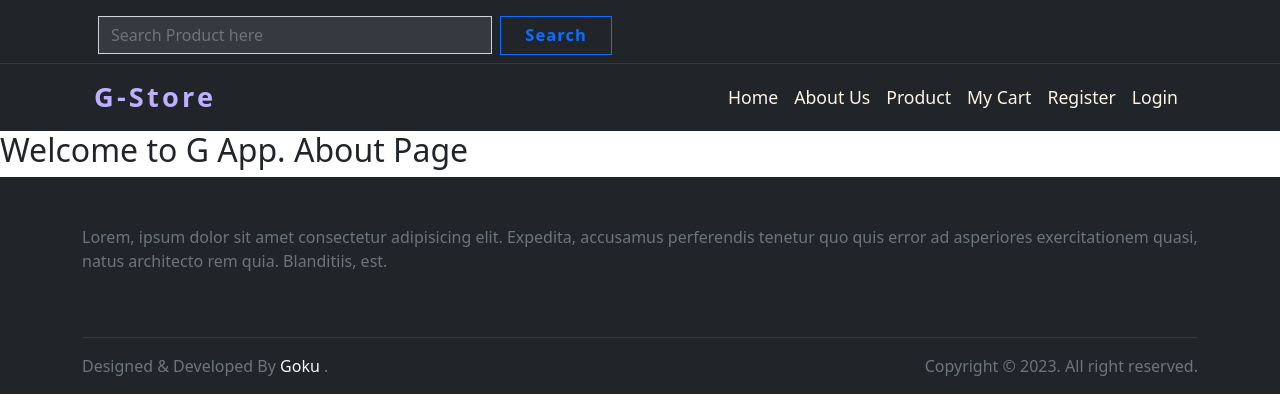
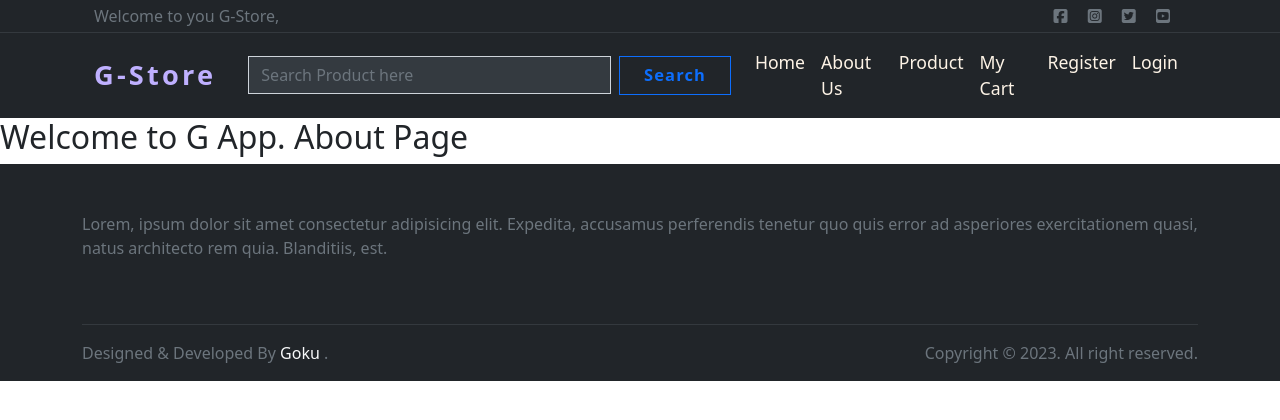
Before and after one commit to gokarna123-goku/g_store, a Django app: template templates/about.html in a window 1280 px wide. Shown: the top 420 px of the page. Run offline with Django 3.2, Linux system fonts and the light colour scheme; the template is opened without the code that fills it, so the values that code supplies are empty; some libraries are stand-ins or nearby versions.

Commit message:
changes over the navbar section

```diff
--- a/templates/navbar.html
+++ b/templates/navbar.html
@@ -1,5 +1,29 @@
 <div class="container-fluid px-0 mx-0 bg-dark">
-    <div class="container col-lg-11 pt-3 pb-2">
+    <div class="container col-lg-11 py-1 px-4">
+        <div class="d-flex justify-content-between align-items-center">
+            <div class="message">
+                <p class="text text-secondary mb-0">Welcome to you G-Store,</p>
+            </div>
+            <div class="social_icons">
+                <a href="#" class="text-decoration-none me-3 text-secondary">
+                    <i class="fa-brands fa-square-facebook"></i>
+                </a>
+                <a href="#" class="text-decoration-none me-3 text-secondary">
+                    <i class="fa-brands fa-square-instagram"></i>
+                </a>
+                <a href="#" class="text-decoration-none me-3 text-secondary">
+                    <i class="fa-brands fa-square-twitter"></i>
+                </a>
+                <a href="#" class="text-decoration-none me-3 text-secondary">
+                    <i class="fa-brands fa-square-youtube"></i>
+                </a>
+            </div>
+        </div>
+    </div>
+    <!--  -->
+    <hr class="bg-secondary my-0">
+    <!--  -->
+    <!-- <div class="container col-lg-11 py-2">
         <div class="row">
             <div class="col-md-6 me-auto">
                 <form action="{% url 'ecomapp:search' %}" method="GET">
@@ -12,7 +36,7 @@
             </div>
         </div>
     </div>
-    <hr class="bg-secondary my-0">
+    <hr class="bg-secondary my-0"> -->
     <div class="container col-lg-11 my-0">
         <nav class="navbar navbar-expand-lg my-0">
             <div class="container-fluid navbar_section">
@@ -22,6 +46,15 @@
                     aria-label="Toggle navigation">
                     <i class="fa-solid fa-bars-staggered text-light"></i>
                 </button>
+                <div class="search_section w-50">
+                    <form action="{% url 'ecomapp:search' %}" method="GET">
+                        <div class="d-flex align-items-center mx-3">
+                            <input type="search" class="form-control me-2 search_input" name="keyword" placeholder="Search Product here"
+                                required>
+                            <button type="submit" class="btn btn-outline-primary px-4">Search</button>
+                        </div>
+                    </form>
+                </div>
                 <div class="collapse navbar-collapse" id="navbarSupportedContent">
                     <ul class="navbar-nav ms-auto mb-2 mb-lg-0">
                         <li class="nav-item">
```
